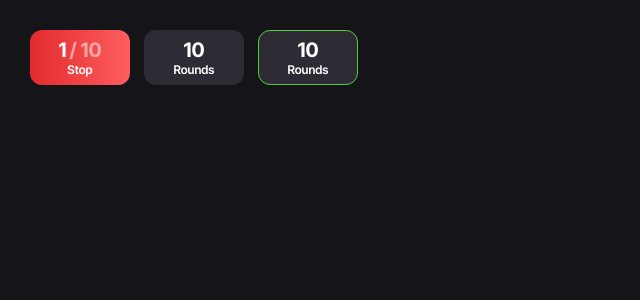
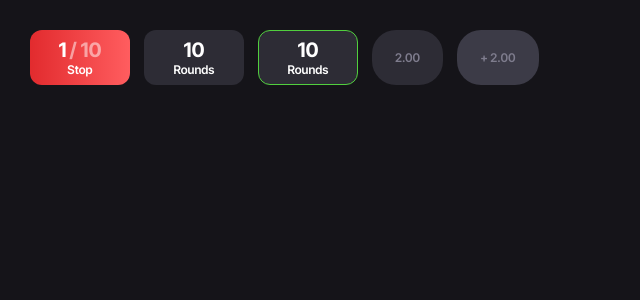
Before and after one commit to Cube00/football_crash, a React (Vite) app: page / in a window 1280 px wide. Shown: the top 300 px of the page, without its empty margins (0-640 px from the left). Built offline with nearby package versions, Linux system fonts and the light colour scheme; a web font is replaced by a local one.

Commit message:
create amountbutton

```diff
--- a/src/App.tsx
+++ b/src/App.tsx
@@ -4,6 +4,7 @@ import {
   RoundsButton,
   RoundsButtonVariants,
 } from "./components/ui/RoundsButton";
+import { AmountButton } from "./components/ui/AmountButton";
 
 function App() {
   return (
@@ -17,6 +18,8 @@ function App() {
       <RoundsButton variant={RoundsButtonVariants.Stop} size={Size.Web} />
       <RoundsButton variant={RoundsButtonVariants.Default} size={Size.Web} />
       <RoundsButton variant={RoundsButtonVariants.Click} size={Size.Web} />
+      <AmountButton label="2.00" />
+      <AmountButton label="+ 2.00" active />
     </div>
   );
 }
--- /dev/null
+++ b/src/components/ui/AmountButton/AmountButton.module.css
@@ -0,0 +1,30 @@
+.amount-button {
+  display: inline-flex;
+  align-items: center;
+  justify-content: center;
+  padding: 4.5px 23px;
+  border: none;
+  outline: none;
+  border-radius: var(--radius-24);
+  background-color: var(--color-gray-primary);
+  font-family: var(--font-family-base);
+  cursor: pointer;
+  transition: 0.3s;
+}
+
+.amount-button__label {
+  font-size: var(--size-12);
+  font-weight: 600;
+  line-height: 100%;
+  color: var(--color-text-gray-100);
+  transition: 0.3s;
+}
+
+.amount-button:hover {
+  background-color: var(--color-gray-secondary);
+}
+
+.amount-button--active,
+.amount-button:active {
+  background-color: var(--color-gray-tertiary);
+}
--- /dev/null
+++ b/src/components/ui/AmountButton/AmountButton.tsx
@@ -0,0 +1,25 @@
+import { cx } from "@/utils";
+import { Size } from "@/constants";
+import styles from "./AmountButton.module.css";
+import type { AmountButtonProps } from "./AmountButton.types";
+
+export const AmountButton = ({
+  label,
+  size = Size.Web,
+  active = false,
+  className,
+  ...rest
+}: AmountButtonProps) => {
+  const classes = cx(
+    styles["amount-button"],
+    styles[`amount-button--${size}`],
+    active && styles["amount-button--active"],
+    className,
+  );
+
+  return (
+    <button className={classes} {...rest}>
+      <span className={styles["amount-button__label"]}>{label}</span>
+    </button>
+  );
+};
--- /dev/null
+++ b/src/components/ui/AmountButton/index.ts
@@ -0,0 +1,2 @@
+export { AmountButton } from "./AmountButton";
+export type { AmountButtonProps } from "./AmountButton.types";
```
Also changed, not shown: src/components/ui/AmountButton/AmountButton.types.ts (added, +9 -0 lines).
